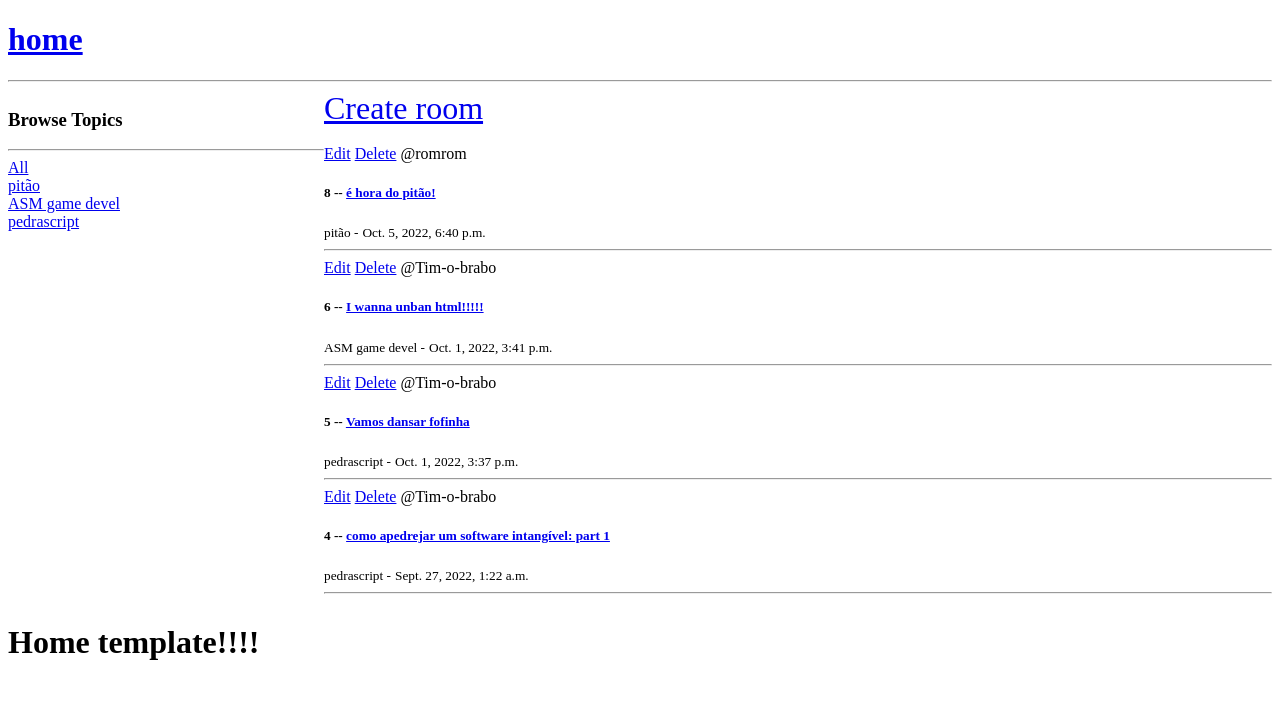
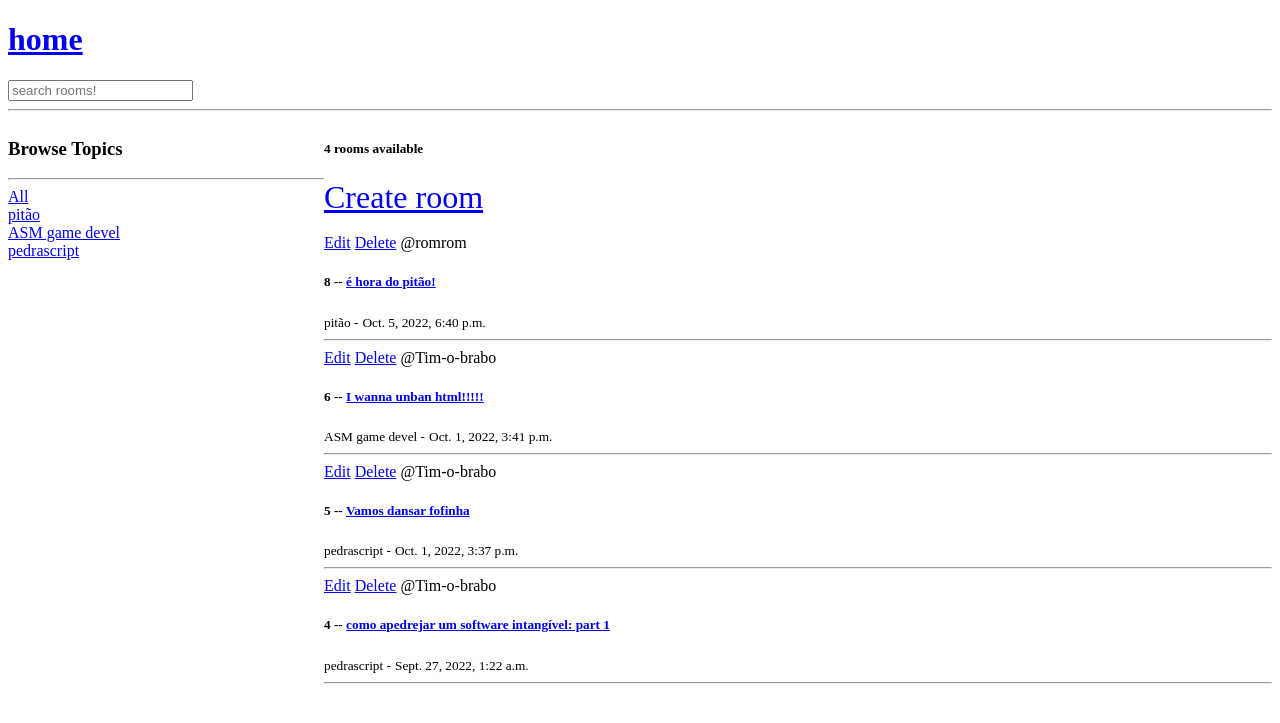
Before and after one commit to rommuloifrn/studybud, a Django app: page / in a window 1280 px wide. Shown: the top 723 px of the page. Run offline with Django 4.2, Linux system fonts and the light colour scheme; data comes from the database, SQL or seed files in the repository.

Commit message:
search part finished

```diff
--- a/base/views.py
+++ b/base/views.py
@@ -1,4 +1,5 @@
 from django.shortcuts import render, redirect
+from django.db.models import Q
 from .models import Room, Topic
 from .forms import RoomForm
 
@@ -11,14 +12,19 @@ from .forms import RoomForm
 
 def home(request):
     q = request.GET.get('q') if request.GET.get('q') != None else ''
-
     ## topic__name=q não retorna nada na home, pois topic__name só inclui
     ## o que tem exatamente o topic name. topic__name__contains retorna
     ## tudo na página principal, pois inclui tudo que CONTENHA "q", e nada
     ## está contido em todos os objetos. ;)
-    rooms = Room.objects.filter(topic__name__icontains=q)
+    rooms = Room.objects.filter(
+        Q(topic__name__icontains=q) |
+        Q(name__icontains=q) |
+        Q(description__icontains=q)
+        )
+
     topics = Topic.objects.all()
-    context = {'rooms': rooms, 'topics':topics}
+    room_count = rooms.count()
+    context = {'rooms': rooms, 'topics':topics, 'room_count': room_count}
     return render(request, 'base/home.html', context)
 
 def room(request, pk):
--- a/templates/base/home.html
+++ b/templates/base/home.html
@@ -26,6 +26,7 @@
     </div>
 
     <div>
+        <h5>{{room_count}} rooms available</h5>
         <a href="{% url 'create-room'%}" style="font-size:2em;">Create room</a><br><br>
         <div>
             {% for room in rooms %}
@@ -45,9 +46,6 @@
         </div>
     </div>
 
-    <h1>Home template!!!!</h1>
-
-
 </div>
 
 
--- a/templates/navbar.html
+++ b/templates/navbar.html
@@ -2,4 +2,8 @@
     <h1>home</h1>
 </a>
 
+<form method="GET" action="{% url 'home' %}">
+    <input type="text" name="q" placeholder="search rooms!" />
+</form>
+
 <hr>
```
